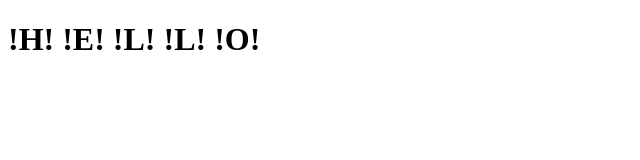
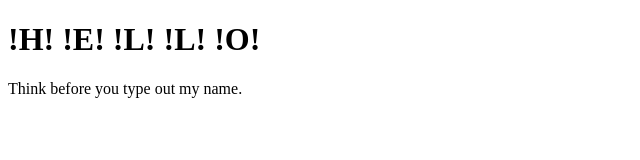
Before and after one commit to tehmistim/deployment-demo, a website: page index.html in a window 1280 px wide. Shown: the whole page, without its empty margins (0-640 px from the left). Drawn offline with Linux system fonts and the light colour scheme.

Commit message:
update push

```diff
--- a/index.html
+++ b/index.html
@@ -8,5 +8,6 @@
 </head>
 <body>
   <h1>!H! !E! !L! !L! !O!</h1>
+  <p>Think before you type out my name.</p>
 </body>
 </html>
```
